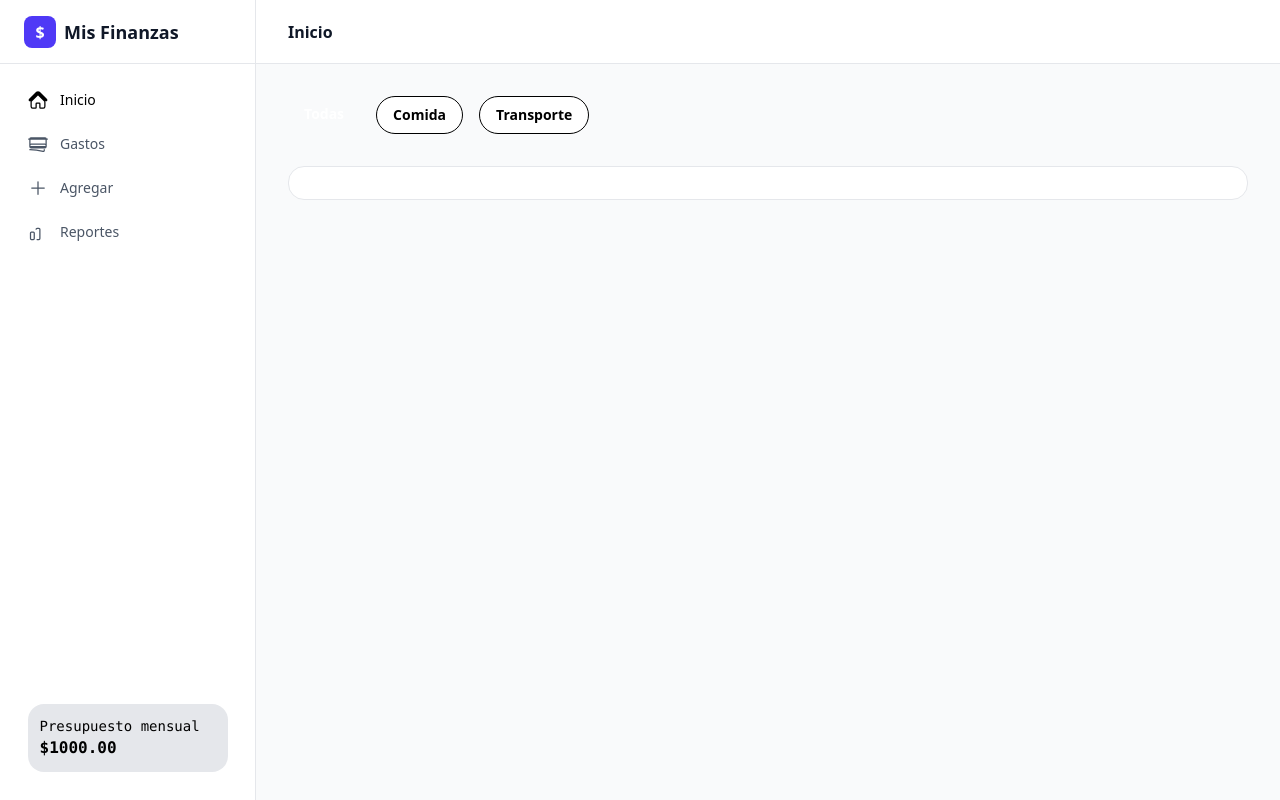
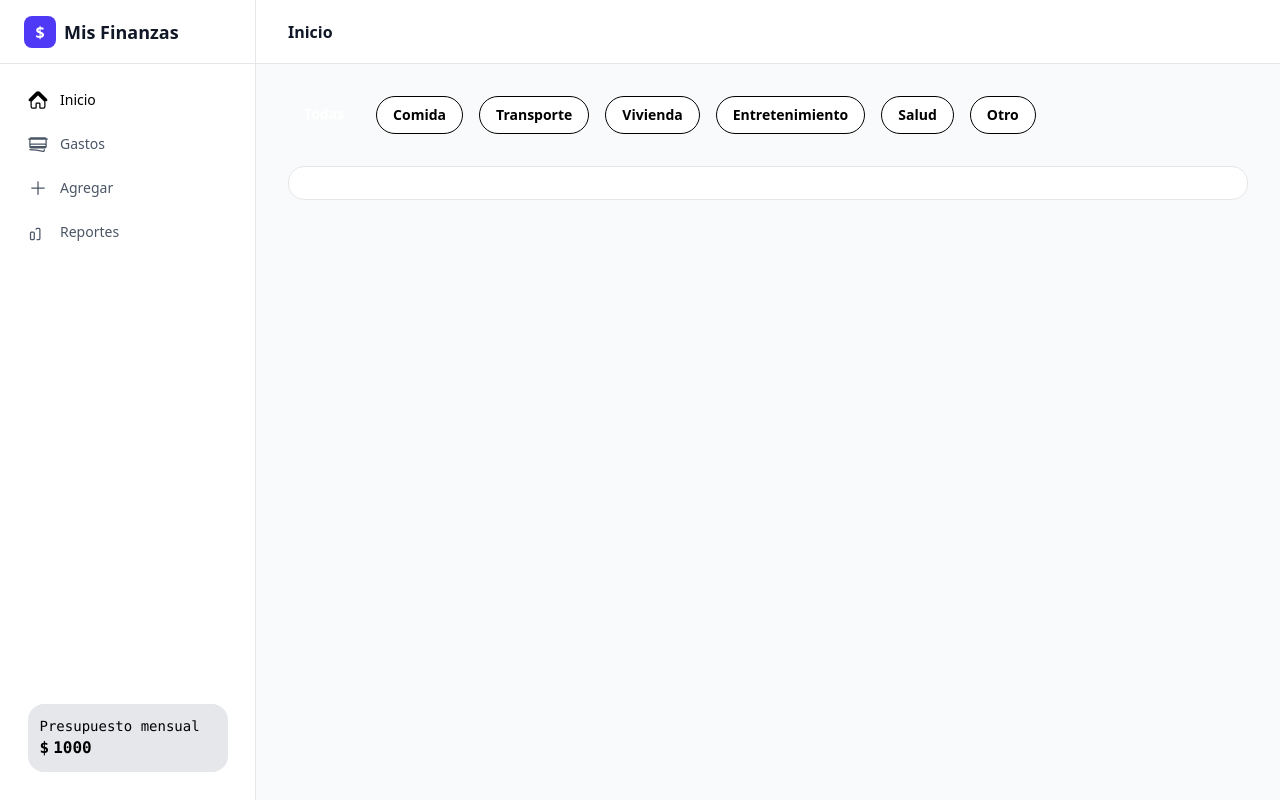
Before and after one commit to Ronnal-Zp/personal-manager-expense, an Angular app: page /gastos in a window 1280 px wide. Built offline with nearby package versions, Linux system fonts and the light colour scheme.

Commit message:
modificar presupuesto mensual, cambiar filtros por cosntante categorias

```diff
--- a/src/app/dashboard/dashboard.html
+++ b/src/app/dashboard/dashboard.html
@@ -50,7 +50,17 @@
     <div class="absolute bottom-0 w-full">
       <div class="p-3 bg-gray-200 rounded-2xl mx-auto w-50 mb-7 font-mono">
           <p class="text-sm">Presupuesto mensual</p>
-          <span class="font-bold">$1000.00</span>
+          <div class="flex items-center gap-1 font-bold">
+            <span>$</span>
+            <input
+              type="number"
+              class="w-full bg-transparent outline-none"
+              [value]="budgetService.monthlyBudget()"
+              (change)="onBudgetChange($event)"
+              min="0"
+              step="0.01"
+            />
+          </div>
       </div>
     </div>
   </aside>
--- a/src/app/dashboard/dashboard.ts
+++ b/src/app/dashboard/dashboard.ts
@@ -1,5 +1,6 @@
-import { Component, signal } from '@angular/core';
+import { Component, inject, signal } from '@angular/core';
 import { RouterModule } from '@angular/router';
+import { BudgetService } from '../shared/services/budget.service';
 
 interface NavItem {
   id: 'inicio' | 'gastos' | 'agregar' | 'reportes';
@@ -14,6 +15,7 @@ interface NavItem {
   imports: [RouterModule],
 })
 export class Dashboard {
+  protected readonly budgetService = inject(BudgetService);
   protected readonly sidebarOpen = signal(false);
   protected readonly activeSection = signal<NavItem['id']>('inicio');
 
@@ -52,4 +54,11 @@ export class Dashboard {
   protected toggleSidebar(): void {
     this.sidebarOpen.update((open) => !open);
   }
+
+  protected onBudgetChange(event: Event): void {
+    const value = Number((event.target as HTMLInputElement).value);
+    if (Number.isFinite(value)) {
+      this.budgetService.setMonthlyBudget(value);
+    }
+  }
 }
--- a/src/app/pages/expenses-list-page/expenses-list-page.ts
+++ b/src/app/pages/expenses-list-page/expenses-list-page.ts
@@ -28,8 +28,7 @@ export class ExpensesListPage implements OnInit {
 
   filters = [
     { label: 'Todas' },
-    { label: 'Comida' },
-    { label: 'Transporte' },
+    ...CATEGORIES.map((category) => ({ label: category.name })),
   ];
 
   selectedFilter = 'Todas';
--- a/src/app/pages/init-page/init-page.html
+++ b/src/app/pages/init-page/init-page.html
@@ -1,7 +1,7 @@
 <div class="grid grid-cols-3 gap-2 w-full mb-6">
     <app-summary-card label="Gastado del mes" amount="$1135.491" />
 
-    <app-summary-card label="Presupuesto total" amount="$1820.00" />
+    <app-summary-card label="Presupuesto total" [amount]="formattedBudget()" />
 
     <app-summary-card label="Disponible" amount="$684.51" />
 </div>
--- a/src/app/pages/init-page/init-page.ts
+++ b/src/app/pages/init-page/init-page.ts
@@ -1,9 +1,10 @@
-import { Component } from '@angular/core';
+import { Component, computed, inject } from '@angular/core';
 import { SummaryCard } from '../../shared/components/summary-card/summary-card';
 import { CategoryProgress } from '../../shared/components/category-progress/category-progress';
 import { RecentTransactions } from '../../shared/components/recent-transactions/recent-transactions';
 import { Transaction } from '../../shared/models/transaction';
 import { CategoryEnum } from '../../shared/models';
+import { BudgetService } from '../../shared/services/budget.service';
 
 @Component({
   selector: 'app-init-page',
@@ -15,6 +16,9 @@ import { CategoryEnum } from '../../shared/models';
   }
 })
 export class InitPage {
+  private readonly budgetService = inject(BudgetService);
+  protected readonly formattedBudget = computed(() => `$${this.budgetService.monthlyBudget().toFixed(2)}`);
+
   transactions: Transaction[] = [
     { id: 1, title: 'Uber al trabajo', description: 'Uber al trabajo', categoryId: CategoryEnum.TRANSPORTE, date: '08 ago', colorClass: 'bg-red-400', amount: 15.00, sumRestSign: '-' },
     { id: 2, title: 'Supermercado La Vega', description: 'Supermercado La Vega', categoryId: CategoryEnum.COMIDA, date: '08 ago', colorClass: 'bg-orange-400', amount: 50.00, sumRestSign: '+' },
--- a/src/app/shared/components/recent-transactions/recent-transactions.ts
+++ b/src/app/shared/components/recent-transactions/recent-transactions.ts
@@ -1,11 +1,10 @@
 import { Component, effect, input } from '@angular/core';
 import { TransactionItem } from '../transaction-item/transaction-item';
 import { Transaction } from '../../models/transaction';
-import { JsonPipe } from '@angular/common';
 
 @Component({
   selector: 'app-recent-transactions',
-  imports: [TransactionItem, JsonPipe],
+  imports: [TransactionItem],
   templateUrl: './recent-transactions.html',
   styleUrl: './recent-transactions.css',
 })
--- /dev/null
+++ b/src/app/shared/services/budget.service.ts
@@ -0,0 +1,21 @@
+import { Injectable, signal } from '@angular/core';
+
+const STORAGE_KEY = 'expense-manager:monthly-budget';
+const DEFAULT_BUDGET = 1000;
+
+@Injectable({ providedIn: 'root' })
+export class BudgetService {
+  private readonly _monthlyBudget = signal<number>(this.loadFromStorage());
+  readonly monthlyBudget = this._monthlyBudget.asReadonly();
+
+  setMonthlyBudget(value: number): void {
+    this._monthlyBudget.set(value);
+    localStorage.setItem(STORAGE_KEY, String(value));
+  }
+
+  private loadFromStorage(): number {
+    const stored = localStorage.getItem(STORAGE_KEY);
+    const parsed = stored !== null ? Number(stored) : NaN;
+    return Number.isFinite(parsed) ? parsed : DEFAULT_BUDGET;
+  }
+}
```
